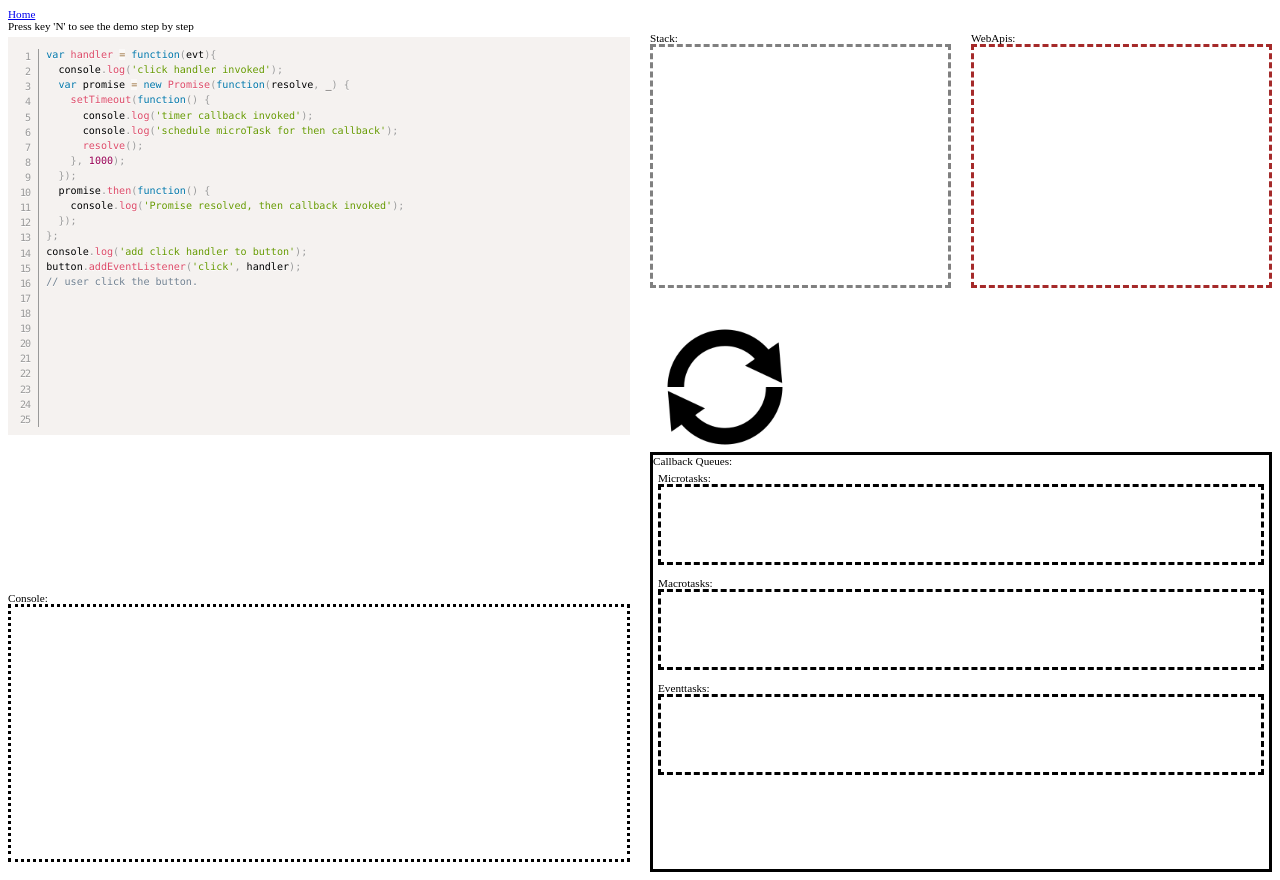
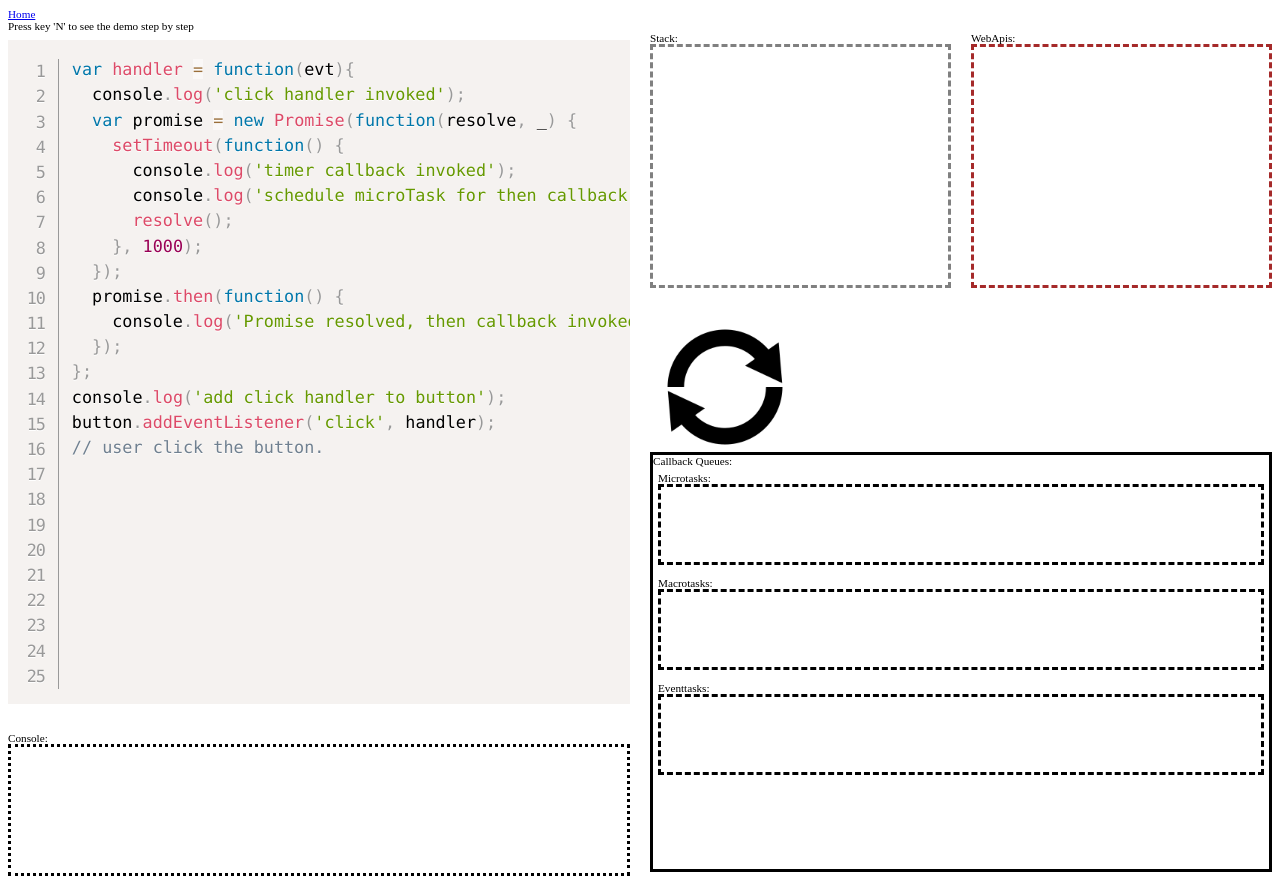
Before and after one commit to JiaLiPassion/code-presenter, an Angular app: page /code in a window 1280 px wide. Built offline with nearby package versions, Linux system fonts and the light colour scheme.

Commit message:
refactor

```diff
--- a/package.json
+++ b/package.json
@@ -23,6 +23,7 @@
     "@angular/platform-browser-dynamic": "^6.0.3",
     "@angular/router": "^6.0.3",
     "core-js": "^2.5.4",
+    "falafel": "^2.1.0",
     "rxjs": "^6.0.0",
     "zone.js": "^0.8.26"
   },
--- a/src/app/app.module.ts
+++ b/src/app/app.module.ts
@@ -4,7 +4,7 @@ import { RouterModule, Routes } from '@angular/router';
 
 import { AppComponent } from './app.component';
 import { CodeComponent } from './code/code.component';
-import { CodeService } from './code.service';
+import { CodeService } from './services/code.service';
 import { ConsoleComponent } from './console/console.component';
 import { StackComponent } from './stack/stack.component';
 import { DomComponent } from './dom/dom.component';
--- a/src/app/code-presenter/code-presenter.component.css
+++ b/src/app/code-presenter/code-presenter.component.css
@@ -7,12 +7,12 @@
 
 .codeblock {
   grid-column: 1/3;
-  grid-row: 1/ 6;
+  grid-row: 1/ 7;
 }
 
 .console {
   grid-column: 1/3;
-  grid-row: 5/7;
+  grid-row: 6/7;
 }
 
 .stack {
--- a/src/app/code-presenter/code-presenter.component.ts
+++ b/src/app/code-presenter/code-presenter.component.ts
@@ -1,5 +1,5 @@
 import { Component, OnInit, HostListener, ViewChild, Input } from '@angular/core';
-import { CodeService, StackItem } from '../code.service';
+import { CodeService, StackItem } from '../services/code.service';
 import { EventloopComponent } from '../eventloop/eventloop.component';
 import { ActivatedRoute, ParamMap } from '@angular/router';
 import { map } from 'rxjs/operators';
@@ -12,7 +12,7 @@ declare let Prism: any;
 })
 export class CodePresenterComponent implements OnInit {
   @Input() mode: string;
-  fontClass: string;
+  fontClass = 'normal-code';
   code: string;
   hightlightLineNumber: number;
   consoleOutput: string[] = [];
@@ -68,7 +68,7 @@ export class CodePresenterComponent implements OnInit {
         this.codeService.changeMode(this.mode);
       }
       this.init();
-      if (this.code.split('\n').length > 20) {
+      if (this.code.split('\n').length >= 20) {
         this.fontClass = 'smaller';
       }
     }));
--- a/src/app/code/code.component.css
+++ b/src/app/code/code.component.css
@@ -3,11 +3,12 @@
 }
 
 .smaller {
-  font-size: 90%;
+  font-size: 150%;
 }
 
 .normal-code {
   background-color: #fefbd8;
+  font-size: 160%;
 }
 
 .code-line {
--- a/src/app/eventloop/eventloop.component.ts
+++ b/src/app/eventloop/eventloop.component.ts
@@ -1,5 +1,5 @@
 import { Component, OnInit } from '@angular/core';
-import { CodeService } from '../code.service';
+import { CodeService } from '../services/code.service';
 
 @Component({
   selector: 'app-eventloop',
--- a/src/app/repo/zonetimeout.repo.ts
+++ b/src/app/repo/zonetimeout.repo.ts
@@ -18,8 +18,7 @@ zone.run(() => {
   setTimeout(function() {
     console.log('timer callback invoked');
   }, 1000);
-});
-    `.split('\n').slice(1).join('\n');
+});`.split('\n').slice(1).join('\n');
 export const stacks = [
   { lineNo: 0, stackDisplayString: 'main' },
   {
--- a/src/app/code.service.ts
+++ b/src/app/services/code.service.ts
@@ -1,7 +1,7 @@
 import { Injectable } from '@angular/core';
 import { EventEmitter } from 'events';
 
-import repo from './repo';
+import repo from '../repo';
 const {js, zone, timeout, zonetimeout} = repo;
 
 export interface StackItem {
--- a/src/app/stack/stack.component.ts
+++ b/src/app/stack/stack.component.ts
@@ -1,5 +1,5 @@
 import { Component, OnInit, Input } from '@angular/core';
-import { StackItem } from '../code.service';
+import { StackItem } from '../services/code.service';
 
 @Component({
   selector: 'app-stack',
```
Also changed, not shown: 2 other files (tests, documents, lock files or other folders).
